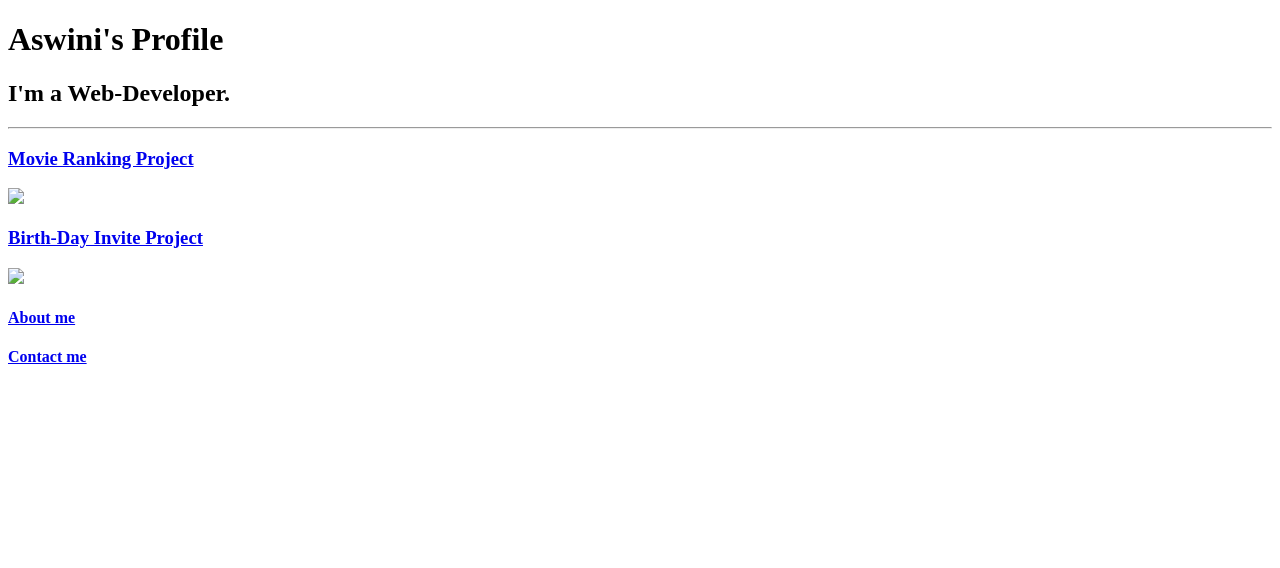
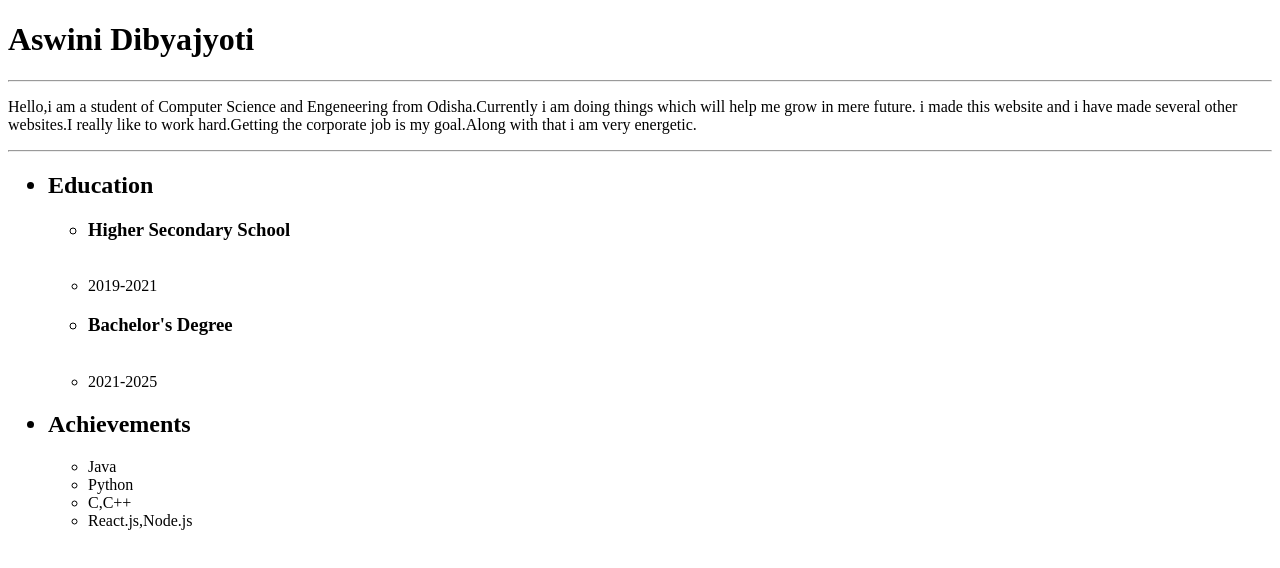
Before and after one commit to Aswin-44/html, a plain HTML site: page index.html in a window 1280 px wide. Drawn offline with Linux system fonts and the light colour scheme.

Commit message:
Add files via upload
Signed-off-by: Aswin-44 <133953639+Aswin-44@users.noreply.github.com>

```diff
--- a/index.html
+++ b/index.html
@@ -1,34 +1,33 @@
-<!-- TODO 1: Create the HTML Boilerplate -->
 <!DOCTYPE html>
 <html lang="en">
     <head>
         <meta charset="UTF-8">
-        <title>Aswini s Profile</title>
+        <title>My Resume</title>
     </head>
 
-
     <body>
-        <h1>Aswini's Profile</h1>
-        <h2>I'm a Web-Developer.</h2>
-        <hr />
-        <h3><a href="./public/movie-ranking.html">Movie Ranking Project</a></h3>
-        <img src="./assets/images/movie-ranking.png" height="300" >
-        <h3><a href="./public/birthday-invite.html">Birth-Day Invite Project</a></h3>
-        <img src="./assets/images/birthday-invite.png" height="300" >
-        <h4><a href="./public/about.html">About me</a></h4>
-        <h4><a href="./public/contact.html">Contact me</a></h4>
+       <h1>Aswini Dibyajyoti</h1>
+       <hr />
+       <p>Hello,i am a student of Computer Science and Engeneering from Odisha.Currently i am doing things which will help me grow in mere future.
+        i made this website and i have made several other websites.I really like to work hard.Getting the corporate job is my goal.Along
+        with that i am very energetic.
+       </p>
+       <hr />
+       <ul>
+        <h2><li>Education</li></h2>
+        <ul>
+            <h3><li>Higher Secondary School</li></h3><br />
+            <li>2019-2021</li>
+            <h3><li>Bachelor's Degree</li></h3><br />
+            <li>2021-2025</li>
+        </ul>
+        <h2><li>Achievements</li></h2>
+        <ul>
+            <li>Java</li>
+            <li>Python</li>
+            <li>C,C++</li>
+            <li>React.js,Node.js</li>
+        </ul>
+       </ul>
     </body>
 </html>
-<!-- TODO 2: Add Your previous projects' HTML into the public folder -->
-
-<!-- TODO 3: Take screenshots of your project previews and add the images to the images folder -->
-
-<!-- TODO 4: Add titles/subtitles etc. -->
-
-<!-- TODO 5: Add a link to the project pages -->
-
-<!-- TODO 6: Add images to show the project previews
-HINT for TODO 6: You can use the height attribute set to 200 to make the image smaller:
-https://developer.mozilla.org/en-US/docs/Web/HTML/Element/img#attr-height -->
-
-<!-- TODO 7: Add the Contact Me and About Me page links -->
```
